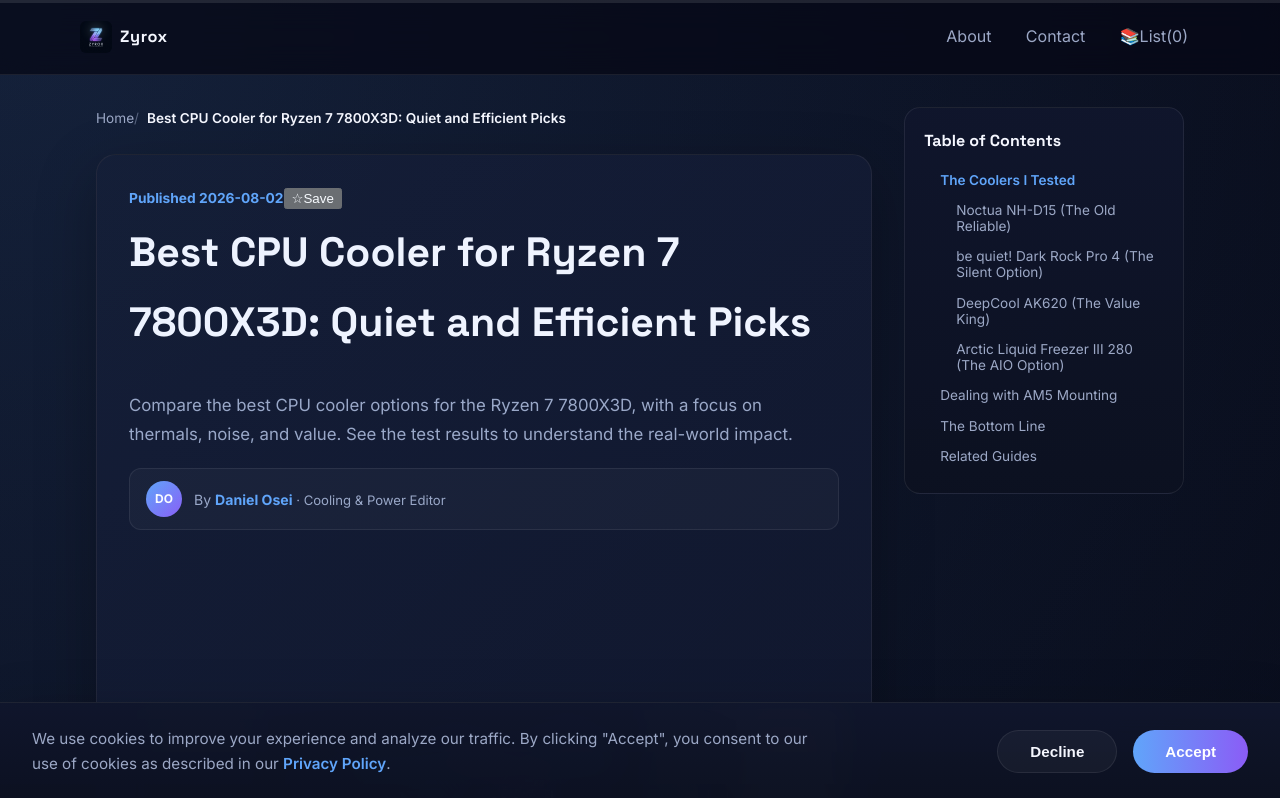
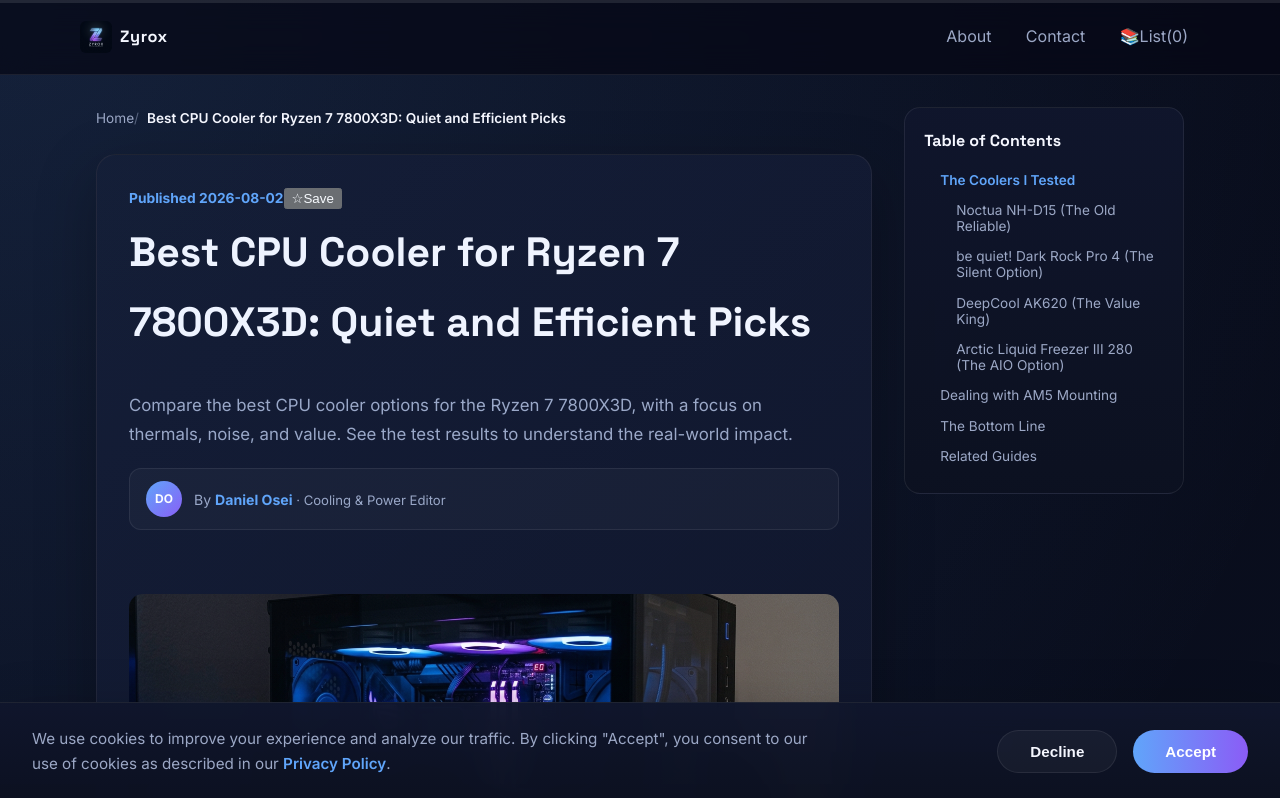
Before and after one commit to mert121212/zyrox-blog, a Next.js app: page /posts/best-cpu-cooler-for-ryzen-7-7800x3d/ in a window 1280 px wide. Shown: the top 798 px of the page. Built offline with nearby package versions, Linux system fonts and the light colour scheme.

Commit message:
perf: lazy load ads with IntersectionObserver, defer GA/AdSense scripts, fix white ad background

```diff
--- a/app/globals.css
+++ b/app/globals.css
@@ -1873,36 +1873,50 @@
 
 /* ─── AdSense Fixes ───────────────────────────────────────── */
 
-/* 1. Prevent unfilled ads from defaulting to a white background on dark theme */
+/* Ad container: adapts to actual ad size, no fixed height = no white gaps */
+.ad-container {
+    margin: 1.5rem 0;
+    text-align: center;
+    overflow: hidden;
+    width: 100%;
+    background: transparent;
+    border-radius: 8px;
+}
+
+/* Force transparent background on all AdSense ins elements */
 ins.adsbygoogle {
     background: transparent !important;
 }
 
-/* 2. Collapse unfilled ads safely without display:none so availableWidth calculation stays valid */
-ins.adsbygoogle[data-ad-status="unfilled"],
-ins.adsbygoogle[data-ad-status="unfilled"] * {
+/* Force transparent on AdSense iframes (the actual ad content wrapper) */
+ins.adsbygoogle > iframe,
+ins.adsbygoogle > div {
+    background: transparent !important;
+}
+
+/* Collapse unfilled ads: zero height + hidden, no white space left behind */
+ins.adsbygoogle[data-ad-status="unfilled"] {
+    height: 0 !important;
+    min-height: 0 !important;
+    max-height: 0 !important;
+    overflow: hidden !important;
+    visibility: hidden !important;
+    opacity: 0 !important;
+}
+
+/* Collapse the wrapper .ad-container if its child ad is unfilled */
+.ad-container:has(> ins.adsbygoogle[data-ad-status="unfilled"]) {
     height: 0 !important;
     min-height: 0 !important;
     max-height: 0 !important;
     margin: 0 !important;
     padding: 0 !important;
-    border: none !important;
+    overflow: hidden !important;
     visibility: hidden !important;
-    overflow: hidden !important;
     opacity: 0 !important;
-    pointer-events: none !important;
-}
-
-/* 3. Collapse the wrapper div if it contains an unfilled ad */
-div:has(> ins.adsbygoogle[data-ad-status="unfilled"]) {
-    height: 0 !important;
-    min-height: 0 !important;
-    max-height: 0 !important;
-    margin: 0 !important;
-    padding: 0 !important;
-    border: none !important;
-    visibility: hidden !important;
-    overflow: hidden !important;
-    opacity: 0 !important;
-    pointer-events: none !important;
-}
+}
+
+/* Mid-article placeholders should have no default size */
+[id^="mid-article-ad-placeholder"] {
+    background: transparent;
+}
--- a/app/layout.tsx
+++ b/app/layout.tsx
@@ -72,7 +72,7 @@
                 <link rel="dns-prefetch" href="https://pagead2.googlesyndication.com" />
                 <link rel="dns-prefetch" href="https://www.googletagmanager.com" />
 
-                {/* Google Analytics — deferred to avoid render-blocking */}
+                {/* Google Analytics — deferred until browser idle or 2s */}
                 <script
                     dangerouslySetInnerHTML={{
                         __html: `
@@ -80,12 +80,20 @@
                             function gtag(){dataLayer.push(arguments);}
                             gtag('js', new Date());
                             gtag('config', 'G-3Q3BBMSERB');
-                            if (typeof window !== 'undefined') {
-                                var s = document.createElement('script');
-                                s.src = 'https://www.googletagmanager.com/gtag/js?id=G-3Q3BBMSERB';
-                                s.async = true;
-                                document.head.appendChild(s);
-                            }
+                            (function(){
+                                function loadGA(){
+                                    if(document.querySelector('script[src*="googletagmanager"]'))return;
+                                    var s=document.createElement('script');
+                                    s.src='https://www.googletagmanager.com/gtag/js?id=G-3Q3BBMSERB';
+                                    s.async=true;
+                                    document.head.appendChild(s);
+                                }
+                                if('requestIdleCallback' in window){
+                                    requestIdleCallback(loadGA,{timeout:2000});
+                                }else{
+                                    setTimeout(loadGA,2000);
+                                }
+                            })();
                         `,
                     }}
                 />
--- a/components/ad-banner.tsx
+++ b/components/ad-banner.tsx
@@ -15,74 +15,64 @@
     dataFullWidthResponsive = true
 }: AdBannerProps) {
     const containerRef = useRef<HTMLDivElement>(null);
-    const [mounted, setMounted] = useState(false);
+    const [visible, setVisible] = useState(false);
     const pushed = useRef(false);
 
+    // Lazy load: only activate when ad is near the viewport
     useEffect(() => {
-        setMounted(true);
+        const el = containerRef.current;
+        if (!el) return;
+
+        const observer = new IntersectionObserver(
+            ([entry]) => {
+                if (entry.isIntersecting) {
+                    setVisible(true);
+                    observer.disconnect();
+                }
+            },
+            { rootMargin: '200px' } // Start loading 200px before it enters viewport
+        );
+
+        observer.observe(el);
+        return () => observer.disconnect();
     }, []);
 
     useEffect(() => {
-        if (!mounted || pushed.current) return;
+        if (!visible || pushed.current) return;
 
         const pushAd = () => {
             if (pushed.current) return;
             const el = containerRef.current;
-            if (!el) return;
+            if (!el || el.offsetWidth <= 0) return;
 
-            if (el.offsetWidth > 0) {
             pushed.current = true;
             try {
                 // @ts-ignore
                 (window.adsbygoogle = window.adsbygoogle || []).push({});
             } catch (e) {
-                    // Silently ignore any benign push errors
-                }
+                // Silently ignore
             }
         };
 
-        const timer = setTimeout(pushAd, 200);
+        const timer = setTimeout(pushAd, 300);
         return () => clearTimeout(timer);
-    }, [mounted]);
-
-    if (!mounted) {
-        return (
-            <div
-                style={{
-                    margin: '2rem 0',
-                    textAlign: 'center',
-                    minHeight: '100px',
-                    width: '100%'
-                }}
-            />
-        );
-    }
+    }, [visible]);
 
     return (
         <div
             ref={containerRef}
-            style={{
-                margin: '2rem 0',
-                textAlign: 'center',
-                overflow: 'hidden',
-                minHeight: '100px',
-                width: '100%',
-                display: 'block'
-            }}
+            className="ad-container"
         >
+            {visible && (
                 <ins
                     className="adsbygoogle"
-                style={{
-                    display: 'block',
-                    width: '100%',
-                    minHeight: '100px',
-                    textAlign: 'center'
-                }}
+                    style={{ display: 'block' }}
                     data-ad-client="ca-pub-5194383766905175"
                     data-ad-slot={dataAdSlot}
                     data-ad-format={dataAdFormat}
                     data-full-width-responsive={dataFullWidthResponsive ? 'true' : 'false'}
                 />
+            )}
         </div>
     );
 }
@@ -102,7 +92,7 @@
                 if (el) els.push(el);
             }
             if (els.length > 0) setPlaceholders(els);
-        }, 150);
+        }, 200);
         return () => clearTimeout(timer);
     }, []);
 
--- a/components/adsense-script.tsx
+++ b/components/adsense-script.tsx
@@ -3,21 +3,48 @@
 import { useEffect } from 'react';
 
 /**
- * Loads the AdSense script after React hydration using vanilla JS.
- * This avoids:
- * 1. Hydration mismatch (script loads after hydration)
- * 2. data-nscript attribute error (next/script adds this, AdSense rejects it)
+ * Loads the AdSense script lazily — waits until the page is idle
+ * or the user starts scrolling, whichever comes first.
+ * This dramatically improves initial page load speed (LCP, TBT, CLS).
  */
 export function AdSenseScript() {
     useEffect(() => {
         // Don't load if already loaded
         if (document.querySelector('script[src*="adsbygoogle"]')) return;
 
-        const script = document.createElement('script');
-        script.src = 'https://pagead2.googlesyndication.com/pagead/js/adsbygoogle.js?client=ca-pub-5194383766905175';
-        script.async = true;
-        script.crossOrigin = 'anonymous';
-        document.head.appendChild(script);
+        const loadScript = () => {
+            if (document.querySelector('script[src*="adsbygoogle"]')) return;
+            const script = document.createElement('script');
+            script.src = 'https://pagead2.googlesyndication.com/pagead/js/adsbygoogle.js?client=ca-pub-5194383766905175';
+            script.async = true;
+            script.crossOrigin = 'anonymous';
+            document.head.appendChild(script);
+        };
+
+        // Strategy: Load on first user interaction or after 3 seconds idle
+        let loaded = false;
+        const triggerLoad = () => {
+            if (loaded) return;
+            loaded = true;
+            loadScript();
+            // Cleanup listeners
+            window.removeEventListener('scroll', triggerLoad);
+            window.removeEventListener('mousemove', triggerLoad);
+            window.removeEventListener('touchstart', triggerLoad);
+        };
+
+        // Load after 3 seconds (idle) OR on first interaction
+        const idleTimer = setTimeout(triggerLoad, 3000);
+        window.addEventListener('scroll', triggerLoad, { once: true, passive: true });
+        window.addEventListener('mousemove', triggerLoad, { once: true, passive: true });
+        window.addEventListener('touchstart', triggerLoad, { once: true, passive: true });
+
+        return () => {
+            clearTimeout(idleTimer);
+            window.removeEventListener('scroll', triggerLoad);
+            window.removeEventListener('mousemove', triggerLoad);
+            window.removeEventListener('touchstart', triggerLoad);
+        };
     }, []);
 
     return null;
```
Lines whose indentation alone changed are shown as unchanged.
